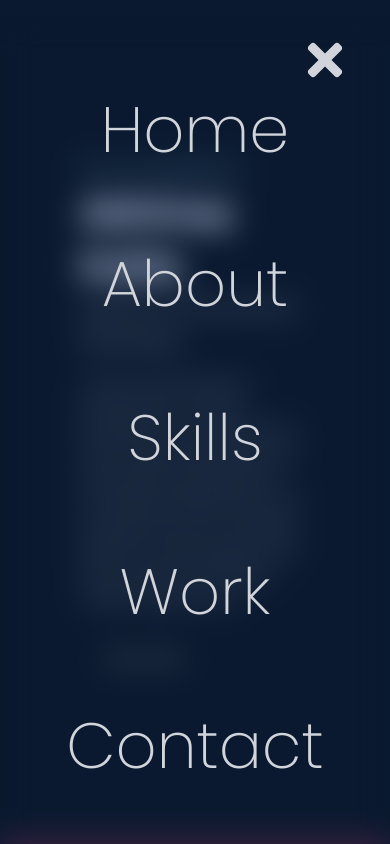
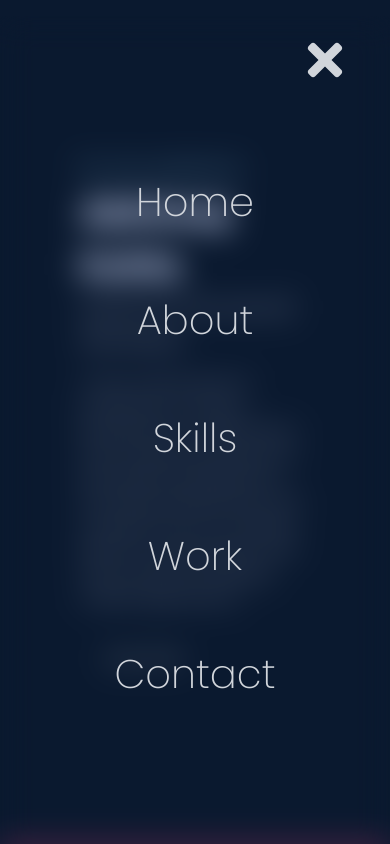
Before and after one commit to abhikatta/portfolio, a React (Create React App) app: page / in a window 390 px wide. Both pictures are taken after a click on the element 195 px from the left and 40 px from the top of the page. Shown: the top 844 px of the page. Built offline with nearby package versions, Linux system fonts and the light colour scheme.

Commit message:
font fix for navbar mobile

```diff
--- a/src/components/Navbar.tsx
+++ b/src/components/Navbar.tsx
@@ -87,17 +87,17 @@ const Navbar = () => {
               ? "hidden"
               : "absolute top-0 left-0 w-full h-screen backdrop-blur-lg  flex flex-col justify-center items-center  "
           }>
-          <li className="py-[4px] my-[25px] text-[4rem] hover:text-black hover:bg-slate-50 duration-300 transition-colors rounded-md ">
+          <li className="py-[4px] my-[25px] text-[2.5rem] hover:text-black hover:bg-slate-50 duration-300 transition-colors rounded-md ">
             <Link onClick={handleclick} to="home" smooth={true} duration={500}>
               Home
             </Link>
           </li>
-          <li className="py-[4px] my-[25px] text-[4rem] hover:text-black hover:bg-slate-50 duration-300 transition-colors rounded-md ">
+          <li className="py-[4px] my-[25px] text-[2.5rem] hover:text-black hover:bg-slate-50 duration-300 transition-colors rounded-md ">
             <Link onClick={handleclick} to="about" smooth={true} duration={500}>
               About
             </Link>
           </li>
-          <li className="py-[4px] my-[25px] text-[4rem] hover:text-black hover:bg-slate-50 duration-300 transition-colors rounded-md ">
+          <li className="py-[4px] my-[25px] text-[2.5rem] hover:text-black hover:bg-slate-50 duration-300 transition-colors rounded-md ">
             <Link
               onClick={handleclick}
               to="skills"
@@ -106,12 +106,12 @@ const Navbar = () => {
               Skills
             </Link>
           </li>
-          <li className="py-[4px] my-[25px] text-[4rem] hover:text-black hover:bg-slate-50 duration-300 transition-colors rounded-md ">
+          <li className="py-[4px] my-[25px] text-[2.5rem] hover:text-black hover:bg-slate-50 duration-300 transition-colors rounded-md ">
             <Link onClick={handleclick} to="work" smooth={true} duration={500}>
               Work
             </Link>
           </li>
-          <li className="py-[4px] my-[25px] text-[4rem] hover:text-black hover:bg-slate-50 duration-300 transition-colors rounded-md ">
+          <li className="py-[4px] my-[25px] text-[2.5rem] hover:text-black hover:bg-slate-50 duration-300 transition-colors rounded-md ">
             <Link
               onClick={handleclick}
               to="contact"
```
